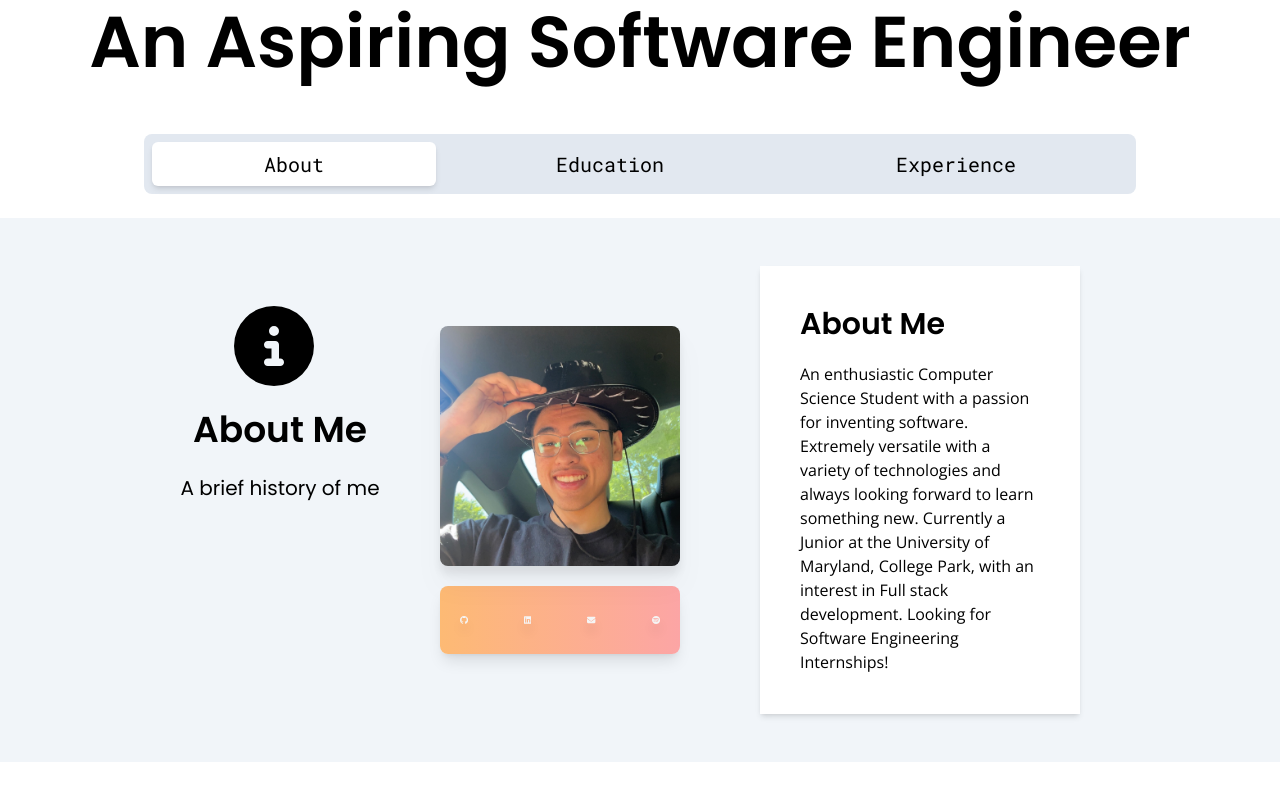
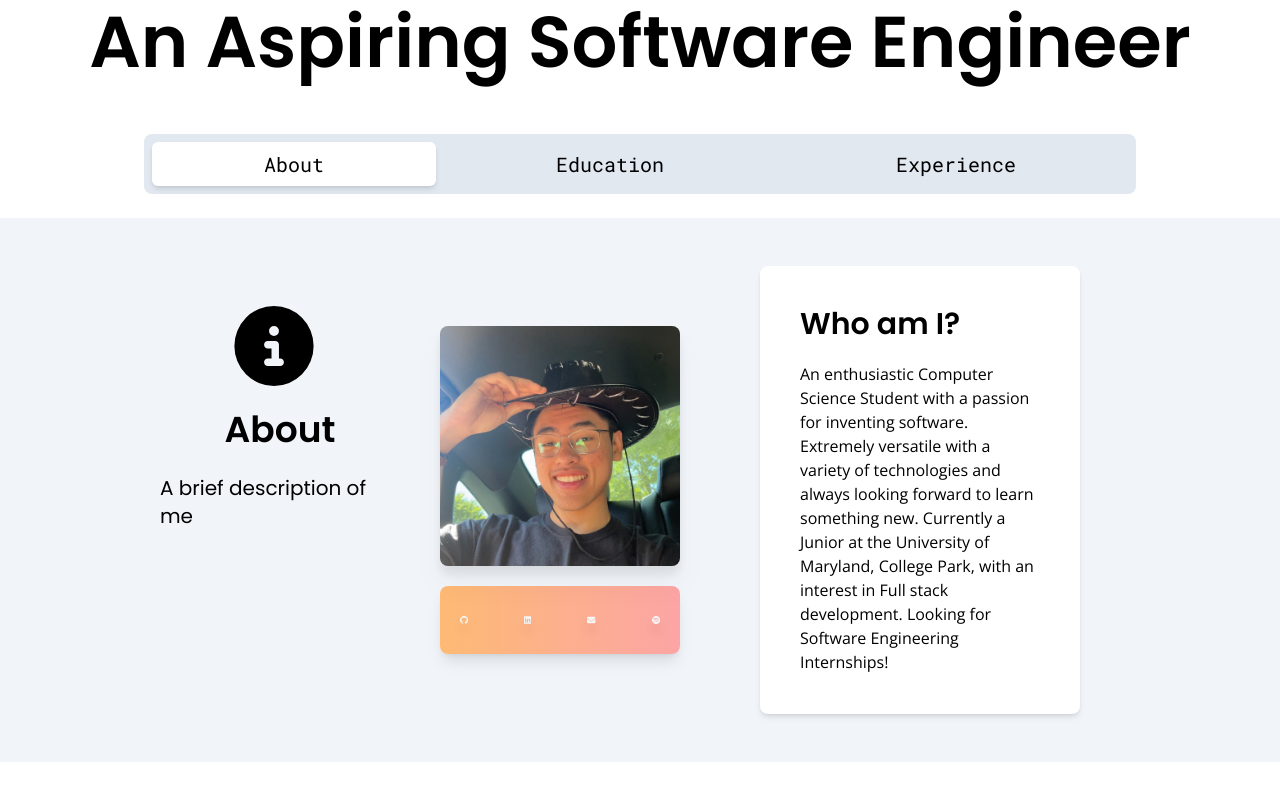
Before and after one commit to SamAdrn/SamAdrn-1.0, a Next.js app in the folder my-site/: page / in a window 1280 px wide. Shown: the part 1002-1802 px from the top of the page. Built offline with nearby package versions, Linux system fonts and the light colour scheme.

Commit message:
Added some minor details

```diff
--- a/my-site/app/components/timeline.js
+++ b/my-site/app/components/timeline.js
@@ -29,7 +29,7 @@ function Timeline({ title, subtitle, icon, data }) {
                         {title}
                     </h2>
                 </div>
-                <p className={"font-medium font-display mt-2 md:text-xl"}>
+                <p className={"font-medium font-display mt-2 md:text-md"}>
                     {subtitle}
                 </p>
             </div>
--- a/my-site/app/sections/about/about-subpage.js
+++ b/my-site/app/sections/about/about-subpage.js
@@ -53,11 +53,11 @@ function AboutSubpage() {
                                     "text-3xl mb-2 md:text-4xl"
                                 }
                             >
-                                About Me
+                                About
                             </h2>
                         </div>
                         <p className="font-medium font-display mt-2 md:text-xl">
-                            A brief history of me
+                            A brief description of me
                         </p>
                     </div>
                     <div className="lg:col-span-4 mt-10 md:mx-10 lg:m-0">
@@ -75,7 +75,7 @@ function AboutSubpage() {
                             <ContactBar />
                         </div>
                     </div>
-                    <div className="flex p-16 lg:p-0 lg:px-10 lg:col-span-5 items-center ">
+                    <div className="flex p-16 lg:p-0 lg:px-10 lg:col-span-5 items-center">
                         <Description />
                     </div>
                 </div>
--- a/my-site/app/sections/about/description.js
+++ b/my-site/app/sections/about/description.js
@@ -2,8 +2,8 @@ import React from "react";
 
 function Description() {
     return (
-        <div className={"mb-16 md:mb-0 bg-white shadow-md p-10 md:h-full"}>
-            <h3 className={"font-display font-semibold text-3xl"}>About Me</h3>
+        <div className={"mb-16 md:mb-0 bg-white shadow-md p-10 md:h-full rounded-lg"}>
+            <h3 className={"font-display font-semibold text-3xl"}>Who am I?</h3>
             <p className={"mt-5 leading-normal font-sans"}>
                 An enthusiastic Computer Science Student with a passion for
                 inventing software. Extremely versatile with a variety of
```
